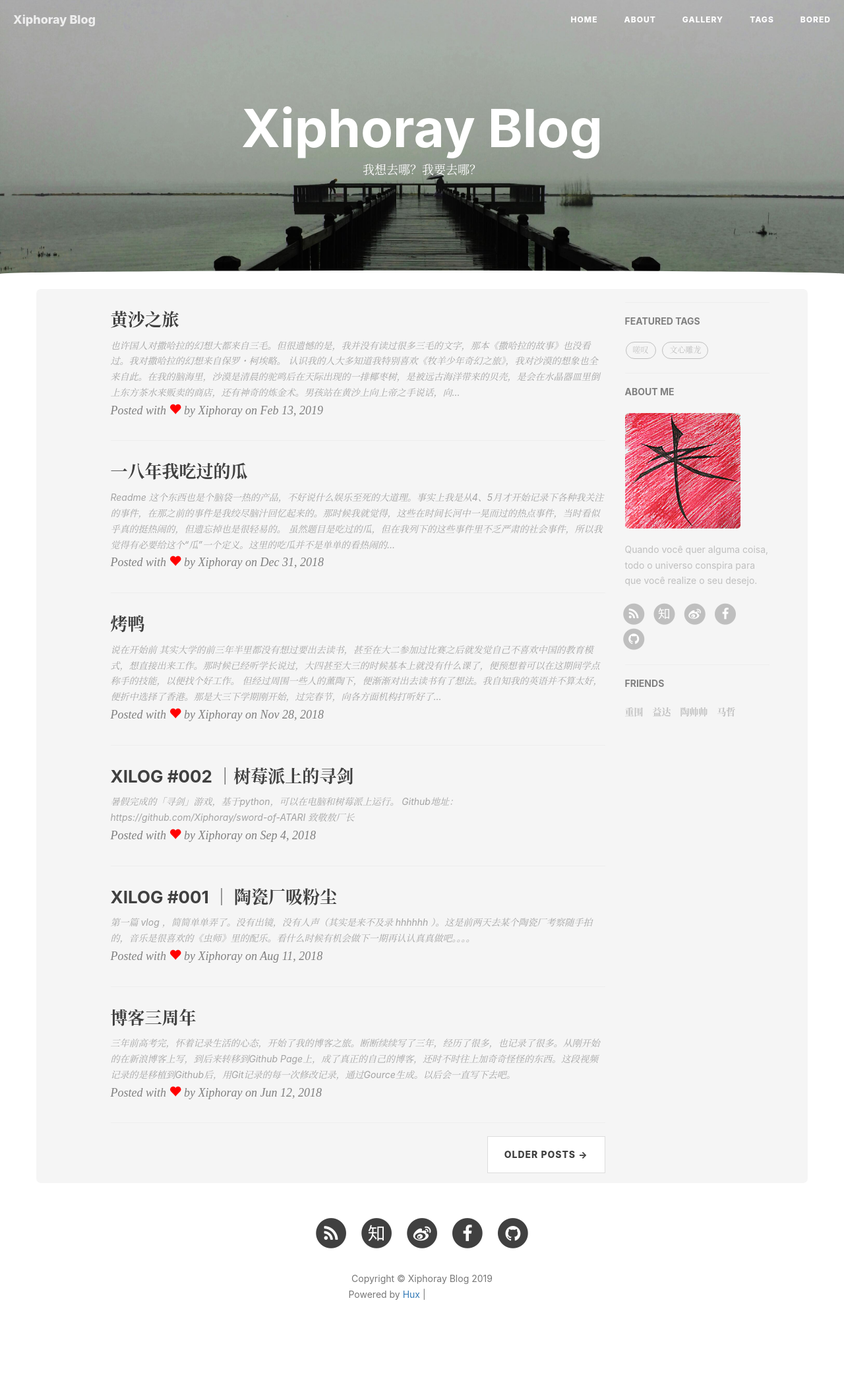
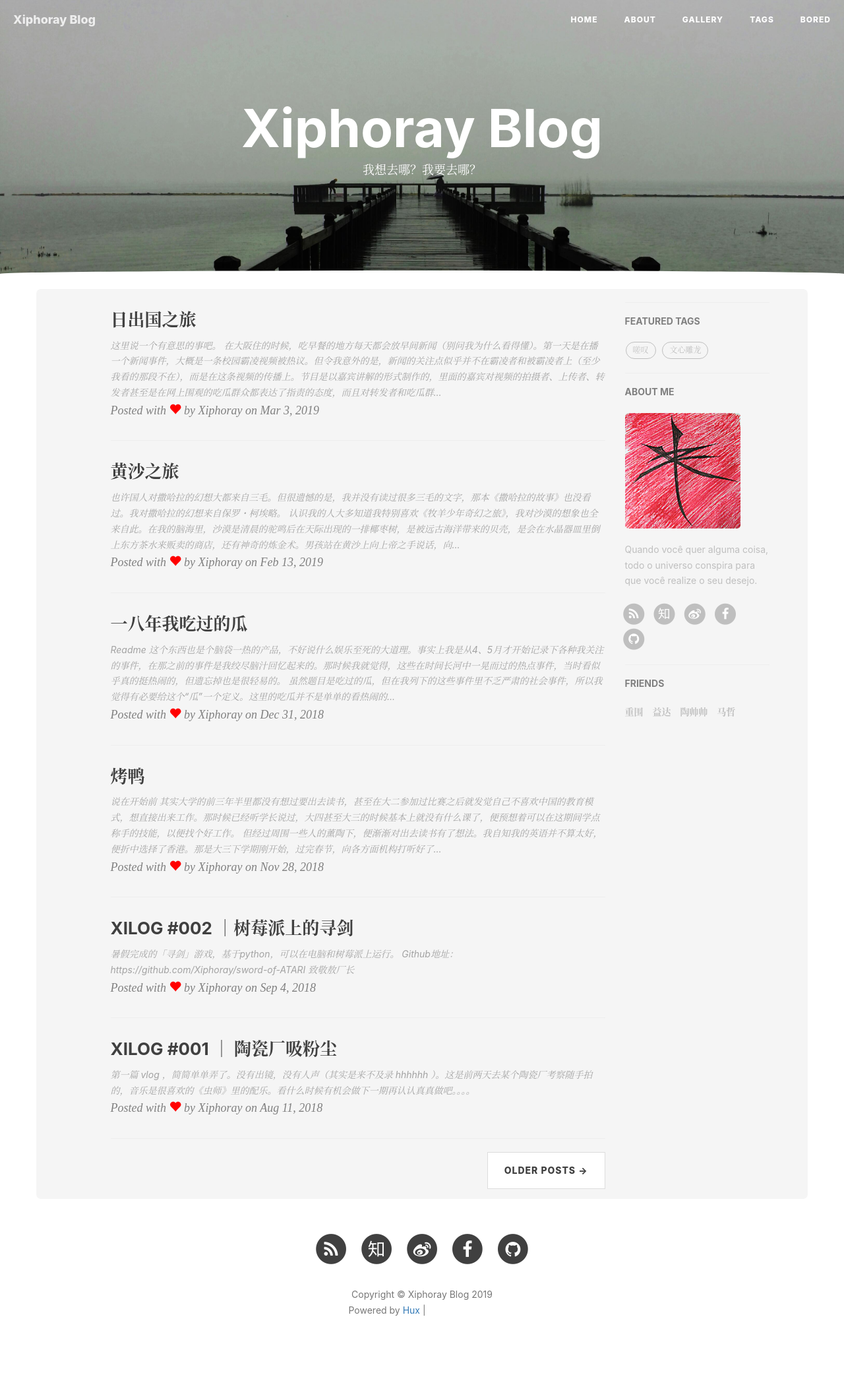
Before and after one commit to Xiphoray/Xiphoray.github.io, a Jekyll site: the page built from index.html, in a window 1280 px wide. Shown: the whole page at 66% size. Built offline with Jekyll 4.4.1, drawn with Linux system fonts in a browser that asks for light colours; nearby versions of some CDN libraries; the list of posts is cut into pages by our own code; comment, search, counter and statistics services are not loaded; before the commit the page ends 2066 px from its top, so only the background shows below that; grey boxes are pictures that could not be loaded.

Commit message:
two trips in 2019 winter holiday

```diff
--- /dev/null
+++ b/_posts/2019-03-03-ri.md
@@ -0,0 +1,42 @@
+---
+layout:     post
+title:      "日出国之旅"
+subtitle:
+date:       2019-03-03 19:16:14
+author:     "Xiphoray"
+header-img: "img/2019-03-03-ri/head.jpg"
+catalog: false
+tags:
+    - 文心雕龙
+---
+
+这里说一个有意思的事吧。
+
+在大阪住的时候，吃早餐的地方每天都会放早间新闻（别问我为什么看得懂）。第一天是在播一个新闻事件，大概是一条校园霸凌视频被热议。但令我意外的是，新闻的关注点似乎并不在霸凌者和被霸凌者上（至少我看的那段不在），而是在这条视频的传播上。节目是以嘉宾讲解的形式制作的，里面的嘉宾对视频的拍摄者、上传者、转发者甚至是在网上围观的吃瓜群众都表达了指责的态度，而且对转发者和吃瓜群众还有一个专门的罪名，具体我忘了，大概是类似「围观罪」这样的东西。
+
+还有一天在播某个地方（城市里）有野生的猫头鹰出没，然后一个似乎很擅长追踪动物的人就带着节目组去捕获那只猫头鹰，带去安全的地方放生。整个新闻仿佛在做综艺一样。
+
+
+
+<Br/>
+<Br/>
+
+<iframe id="vedio"  class="center-block" src="//player.bilibili.com/player.html?aid=44820747&cid=78474936&page=1" scrolling="no" border="0" frameborder="no" framespacing="0" allowfullscreen="true"> </iframe>
+
+<Br/>
+<Br/>
+
+<iframe id="vedio"  class="center-block" src="//player.bilibili.com/player.html?aid=45230695&cid=79194962&page=1" scrolling="no" border="0" frameborder="no" framespacing="0" allowfullscreen="true"> </iframe>
+
+<Br/>
+<Br/>
+
+
+<style>
+	@media only screen and (min-width: 599px){
+			#vedio {
+				height: -webkit-fill-available;
+				width: 100%;
+			}
+		}
+</style>
--- a/gallery/index.html
+++ b/gallery/index.html
@@ -53,7 +53,9 @@ layout: default
 		</script>
 		<script type="text/javascript">
 
-		var data = ["2018-11-28","2018-08-05",
+		var data = ["2019-02-21",
+							"2019-02-20","2019-02-18","2019-02-16","2019-01-30","2019-01-28",
+							"2019-01-25","2019-01-24","2019-01-23","2018-11-28","2018-08-05",
 							"2018-08-04","2018-08-03","2018-04-26","2018-04-18","2018-04-15",
 							"2018-02-02","2018-02-01","2018-01-31","2018-01-30","2018-01-29",
 							"2018-01-28","2018-01-27","2018-01-26","2018-01-25","2018-01-24",
```
Also changed, not shown: _posts/2019-02-13-huang.md (+1 -1 lines), css/hux-blog.min.css, gallery/images/2019-01-23.webp (added), gallery/images/2019-01-24.webp (added), gallery/images/2019-01-25.webp (added), gallery/images/2019-01-28.webp (added), gallery/images/2019-01-30.webp (added), gallery/images/2019-02-16.webp (added), gallery/images/2019-02-18.webp (added), gallery/images/2019-02-20.webp (added), gallery/images/2019-02-21.webp (added), img/2019-03-03-ri/head.jpg (added).
